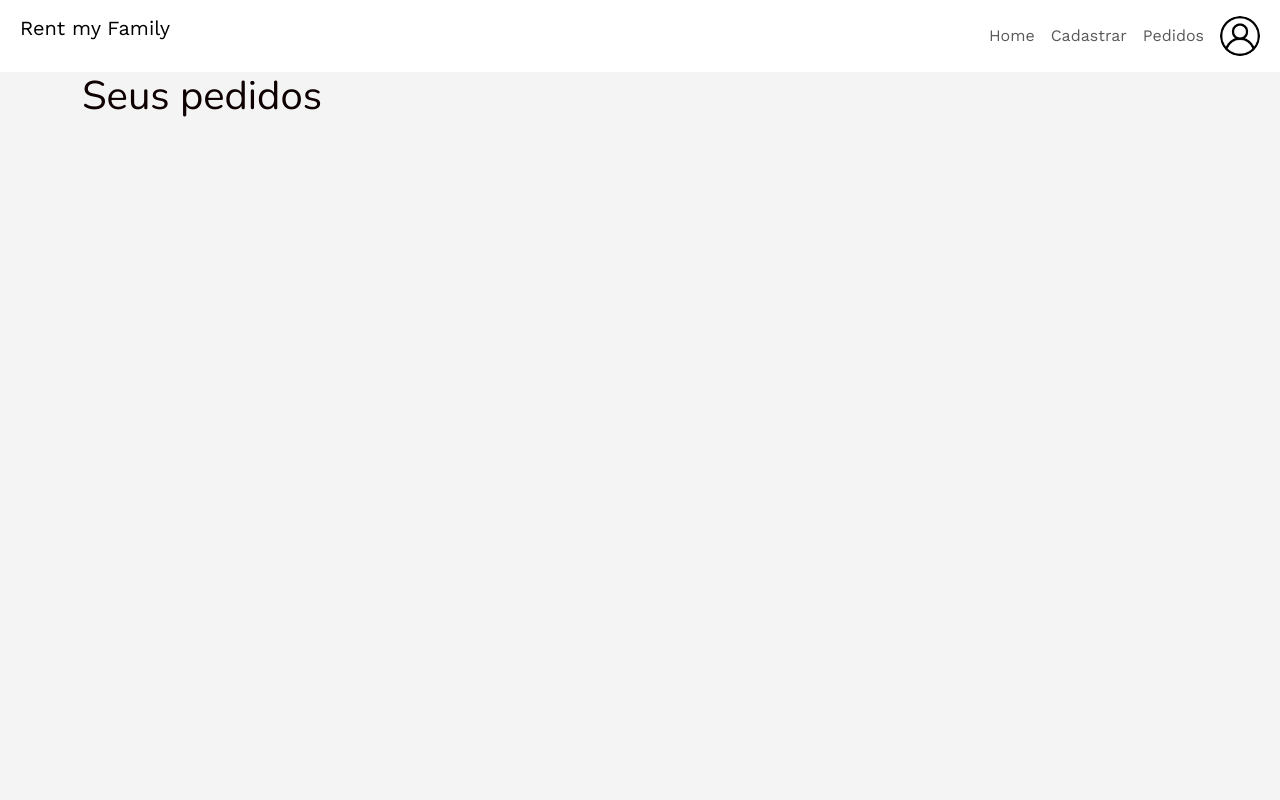
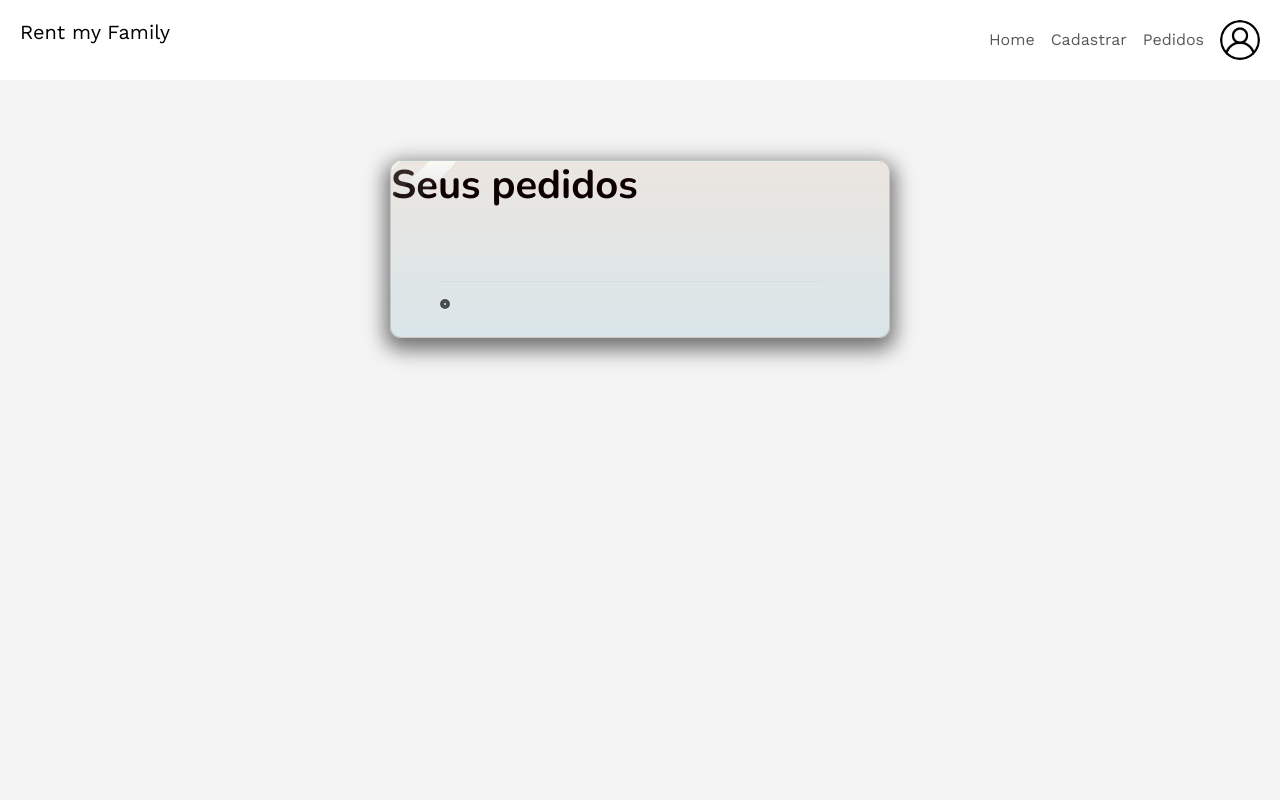
Before and after one commit to LuizAndrade28/rent-my-family, a Rails app: page /orders in a window 1280 px wide. Run offline with Rails 7, Linux system fonts and the light colour scheme; the visitor is signed in with stand-in values (Sample User, id 1); data that the repository does not hold is empty; style sheets or scripts are compiled from the project's sources; some libraries are stand-ins or nearby versions; some web fonts are replaced.

Commit message:
atualizacao dos cards da order

```diff
--- a/app/assets/stylesheets/application.scss
+++ b/app/assets/stylesheets/application.scss
@@ -10,3 +10,17 @@
 // Your CSS partials
 @import "components/index";
 @import "pages/index";
+
+
+html {
+  min-height: 100vh;
+}
+
+body {
+  display: flex;
+  flex-direction: column;
+  min-height: 100vh;
+}
+.body-content {
+  height: 90vh;
+}
--- /dev/null
+++ b/app/assets/stylesheets/components/_detalhes_do_pedido.scss
@@ -0,0 +1,3 @@
+.card{
+  background-color: rgb(22, 21, 21);
+}
--- a/app/assets/stylesheets/components/_index.scss
+++ b/app/assets/stylesheets/components/_index.scss
@@ -6,3 +6,4 @@
 @import "banner";
 @import "background";
 @import "card";
+@import "order";
--- a/app/assets/stylesheets/components/_navbar.scss
+++ b/app/assets/stylesheets/components/_navbar.scss
@@ -1,6 +1,7 @@
 .navbar-lewagon {
   justify-content: space-between;
   background: white;
+  height: 10vh;
 }
 
 .navbar-lewagon .navbar-collapse {
--- /dev/null
+++ b/app/assets/stylesheets/components/_order.scss
@@ -0,0 +1,111 @@
+
+
+.card{
+  max-width: 500px;
+  margin: 5rem auto;
+  border: 1px solid hsla(0, 0%, 0%, 0.133);
+  background-color: #eb9900;
+  background: linear-gradient(0deg, rgba(217, 229, 233, 0.996) 0%, rgba(226, 215, 204, 0.5) 100% );
+  box-shadow: 0 7px 20px 5px #00000088;
+  border-radius: 0.7rem;
+  backdrop-filter: blur(1px);
+  -webkit-backdrop-filter: blur(1px);
+  overflow: hidden;
+  transition: 0.2s all;
+  hr{
+    width: 100%;
+    border: none;
+    border-bottom: 1px solid #88888855;
+    margin-top: 0;
+
+  }
+  ins{
+    text-decoration: none;
+
+  }
+
+  .main{
+    display: flex;
+    flex-direction: column;
+    width: 90%;
+    padding: 1rem;
+    color: rgb(0, 0, 0);
+    .card-img{
+      border-radius: 0.5rem;
+      max-width: 100%;
+      height: 250px;
+      object-fit: cover;
+    }
+    .description{
+      margin: 0.5rem 0;
+      color: #a89ec9;
+
+    }
+    .card-info{
+      display: flex;
+      justify-content: space-between;
+      align-items: center;
+      .date{
+        color: #ee83e5;
+        display: flex;
+        align-items: center;
+        font-weight: 700;
+
+      }
+
+    }
+
+    .family{
+      display: flex;
+      align-items: center;
+      margin-top: 0.2rem;
+      margin-bottom: -0.3rem;
+      .wrapper{
+        display: flex;
+        align-items: center;
+        border: 1px solid #FFFFFF22;
+        padding: 0.3rem;
+        margin: 0;
+        margin-right: 0.5rem;
+        border-radius: 100%;
+        box-shadow: inset 0 0 0 4px #000000aa;
+        img{
+          border-radius: 100%;
+          border: 1px solid #FFFFFF22;
+          width: 2rem;
+          height: 2rem;
+          object-fit: cover;
+          margin: 0;
+
+        }
+      }
+    }
+  }
+  ::before{
+    position: fixed;
+    content: '';
+    box-shadow: 0 0 100px 40px #ffffff08;
+    top: -10%;
+    left: -100%;
+    transform: rotate(-45deg);
+    width: 60rem;
+    transition: 0.7s all;
+
+  }
+  &:hover{
+    border: 1px solid #FFFFFF44;
+    box-shadow: 0 7px 50px 10px #000000aa;
+    transform: scale(1.015);
+    filter: brightness(1.3);
+    ::before{
+      filter: brightness(0.5);
+      top: -100%;
+      left: -200%;
+
+
+    }
+  }
+
+
+
+}
--- a/app/views/layouts/application.html.erb
+++ b/app/views/layouts/application.html.erb
@@ -15,6 +15,8 @@
   <body>
     <%= render "shared/navbar" %>
     <%= render "shared/flashes" %>
-    <%= yield %>
+    <div class="body-content">
+      <%= yield %>
+    </div>
   </body>
 </html>
--- a/app/views/orders/index.html.erb
+++ b/app/views/orders/index.html.erb
@@ -1,6 +1,8 @@
 <div class = container>
-  <h1> Seus pedidos </h1>
 
+<div class= "card">
+   <h1> <strong>Seus pedidos<strong> </h1>
+      <div class="main">
   <ul>
     <% @user_orders.each do |order| %>
       <li>
@@ -10,5 +12,25 @@
         <%= link_to "Detalhes do pedido", order_path(order), class: "btn btn-primary" %>
       </li>
     <% end %>
+
+        <%= image_tag("")%>
+        <h2> </h2>
+        <p class="description"> </p>
+        <div class="card-info">
+          <div class="date">
+            <ins></ins>
+            <p>  </p>
+          </div>
+          <div class="hour">
+            <ins></ins>
+            <p></p>
+        </div>
+      </div>
+      <hr> </hr>
+      <div class="family">
+        <div class="wrapper">
+        </div>
+      </div>
+    </div>
   </ul>
 </div>
--- a/app/views/orders/new.html.erb
+++ b/app/views/orders/new.html.erb
@@ -1,3 +1,4 @@
+<div class="card">
     <div class = container>
       <h1> Novo Pedido</h1>
         <br>
@@ -17,3 +18,5 @@
         <%= link_to 'Página principal', '/', class: "btn btn-success" %>
       </div>
     </div>
+  </div>
+</div>
--- a/app/views/orders/show.html.erb
+++ b/app/views/orders/show.html.erb
@@ -1,3 +1,4 @@
+<div class="card">
     <div class = container>
       <h1>Detalhes do pedido </h1>
       <div>
```
Also changed, not shown: other parts of app/views/orders/show.html.erb (+3 -1 lines), app/views/users/show.html.erb (+12 -12 lines). Lines whose indentation alone changed are shown as unchanged.
